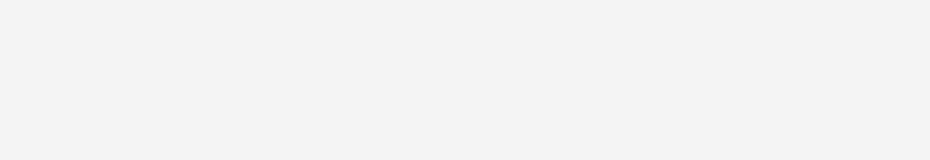
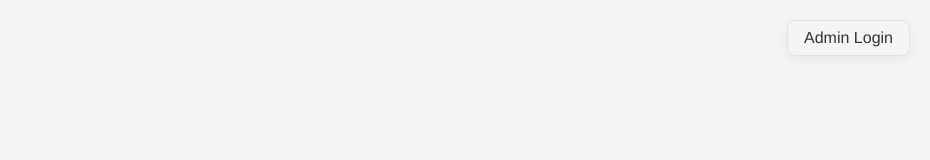
Before and after one commit to itarchi-tard/solar-roi-calc, a website: page frontend/public/index.html in a window 1280 px wide. Shown: the top 160 px of the page, without its empty margins (350-1280 px from the left). Drawn offline with Linux system fonts and the light colour scheme.

Commit message:
nav links

```diff
--- a/frontend/public/adminLogin.css
+++ b/frontend/public/adminLogin.css
@@ -4,6 +4,40 @@
   padding: 0;
   box-sizing: border-box;
   font-family: "Helvetica Neue", sans-serif;
+}
+
+/* Notion-Style Navbar */
+.navbar {
+  position: fixed;
+  top: 20px;
+  right: 20px;
+  background-color: #f5f5f5;
+  border: 1px solid #e2e2e2;
+  border-radius: 8px;
+  padding: 8px 16px;
+  box-shadow: 0 4px 12px rgba(0, 0, 0, 0.05);
+}
+
+.navbar ul {
+  list-style-type: none;
+  display: flex;
+  gap: 16px;
+  margin: 0;
+  padding: 0;
+}
+
+.navbar ul li {
+  display: inline;
+}
+
+.navbar ul li a {
+  text-decoration: none;
+  color: #2f3437;
+  font-weight: 500;
+}
+
+.navbar ul li a:hover {
+  color: #0056d2; /* Notion-like blue hover effect */
 }
 
 /* Body and Form Container */
--- a/frontend/public/index.html
+++ b/frontend/public/index.html
@@ -8,6 +8,11 @@
     <title>Solar ROI Calculator</title>
     <link rel="stylesheet" href="styles.css" />
   </head>
+  <nav class="navbar">
+    <ul>
+      <li><a href="admin-login.html">Admin Login</a></li>
+    </ul>
+  </nav>
   <body>
     <div class="container">
       <h1>Solar ROI Calculator</h1>
--- a/frontend/public/styles.css
+++ b/frontend/public/styles.css
@@ -4,6 +4,40 @@
   padding: 0;
   box-sizing: border-box;
   font-family: "Helvetica Neue";
+}
+
+/* Notion-Style Navbar */
+.navbar {
+  position: fixed;
+  top: 20px;
+  right: 20px;
+  background-color: #f5f5f5;
+  border: 1px solid #e2e2e2;
+  border-radius: 8px;
+  padding: 8px 16px;
+  box-shadow: 0 4px 12px rgba(0, 0, 0, 0.05);
+}
+
+.navbar ul {
+  list-style-type: none;
+  display: flex;
+  gap: 16px;
+  margin: 0;
+  padding: 0;
+}
+
+.navbar ul li {
+  display: inline;
+}
+
+.navbar ul li a {
+  text-decoration: none;
+  color: #2f3437;
+  font-weight: 500;
+}
+
+.navbar ul li a:hover {
+  color: #0056d2; /* Notion-like blue hover effect */
 }
 
 body {
```
Also changed, not shown: frontend/public/admin-login.html (+5 -0 lines).
